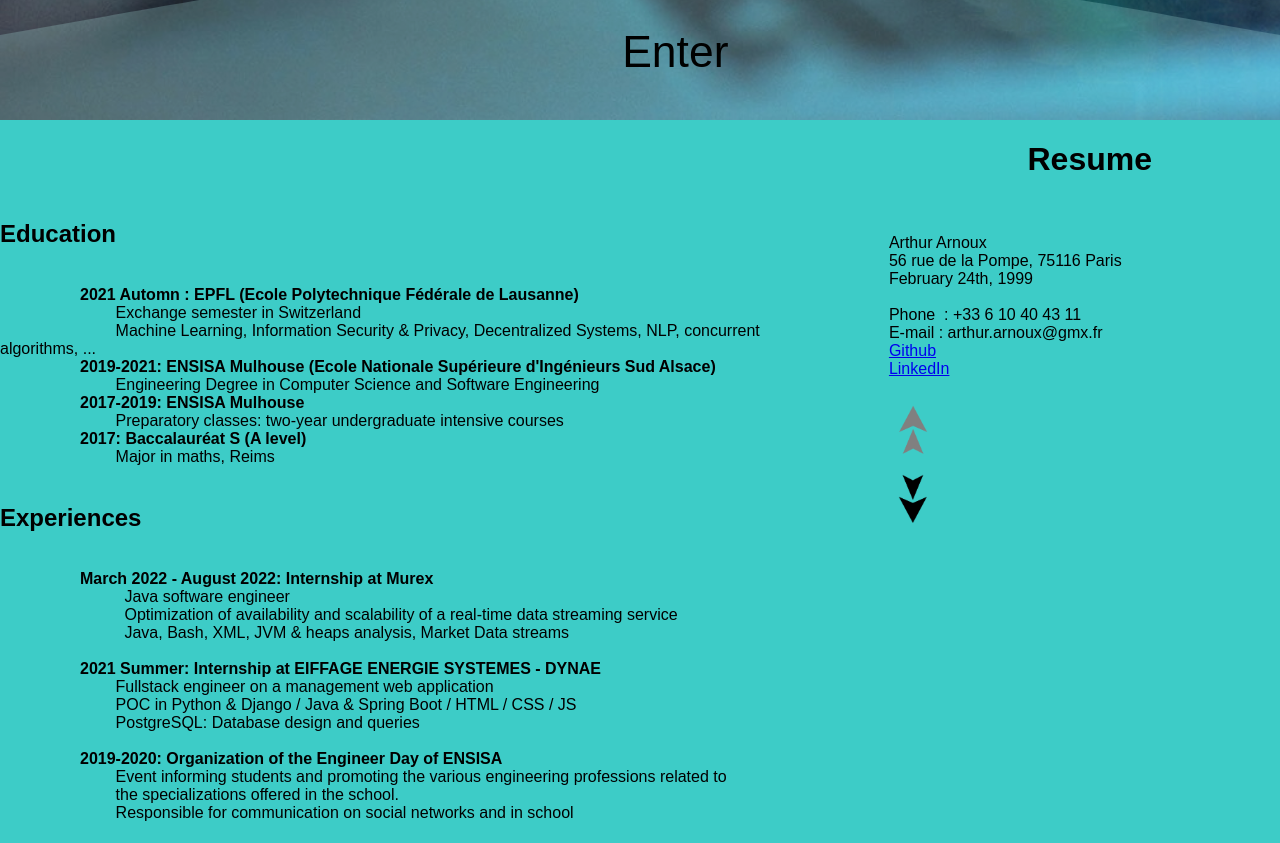
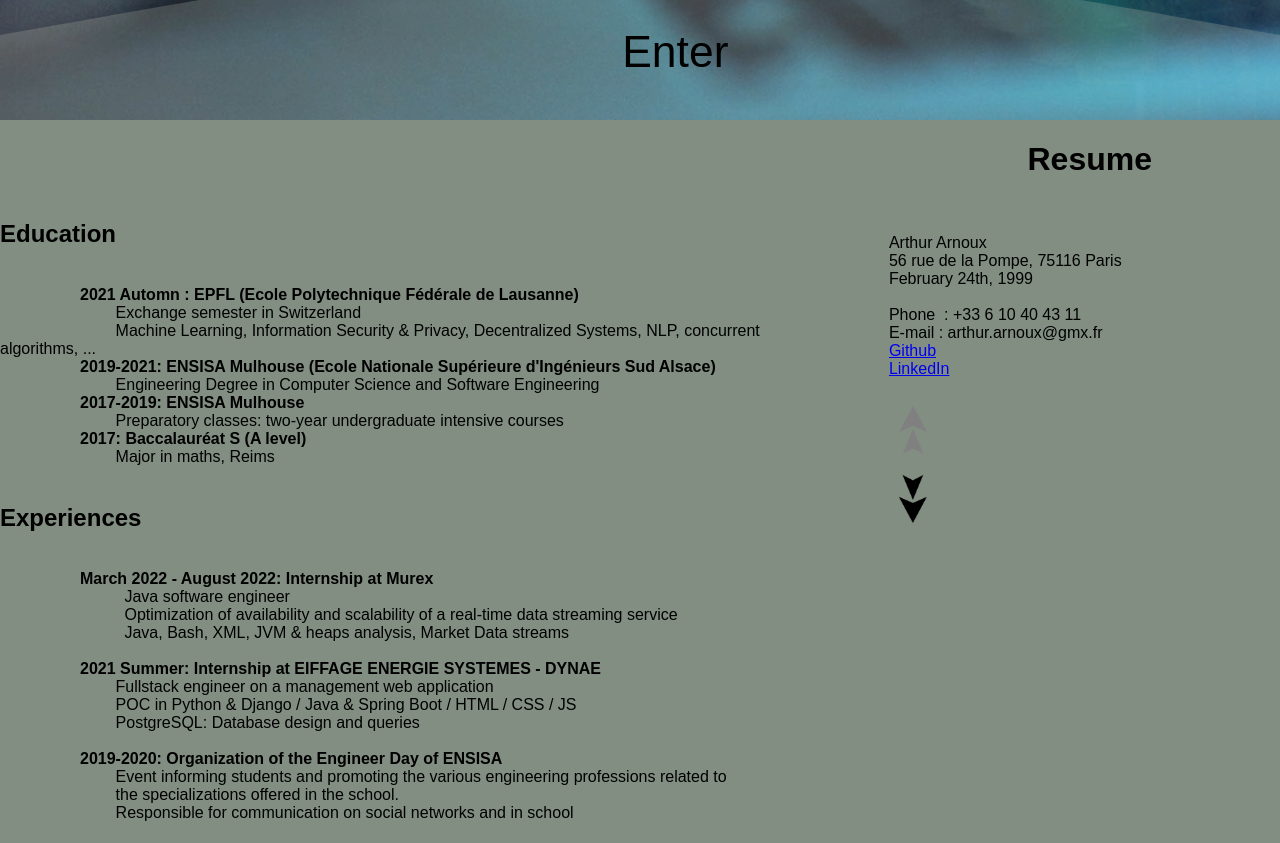
Before and after one commit to Arnouux/arnouux.github.io, a plain HTML site: page index.html in a window 1280 px wide. Shown: the part 680-1523 px from the top of the page. Drawn offline with nearby package versions, Linux system fonts and the light colour scheme.

Commit message:
new colors

```diff
--- a/css/main.css
+++ b/css/main.css
@@ -1,10 +1,10 @@
 :root {
-    --color-1: #07BEB8;
-    --color-2: #3DCCC7;
-    --color-3: #68D8D6;
-    --color-4: #9CEAEF;
-    --color-5: #C4FFF9;
-    --color-transparent: #c4fff95b;
+    --color-1: #C6C5B9;
+    --color-2: #828E82;
+    --color-3: #607B7D;
+    --color-4: #3A606E;
+    --color-5: #475657;
+    --color-transparent: #c6c5b963;
 }
 
 #home {
```
